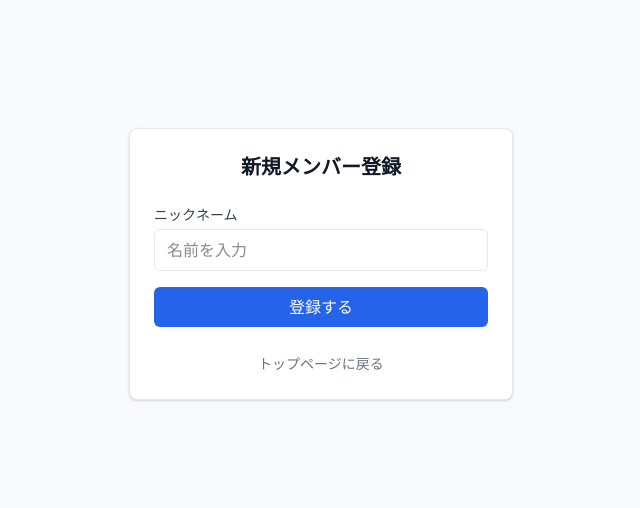
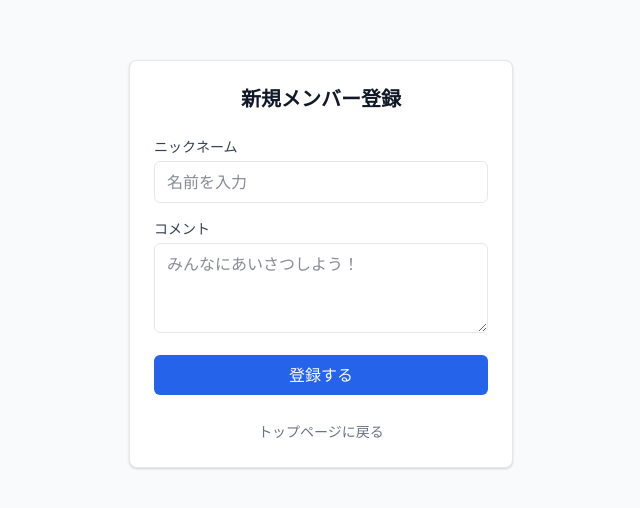
Before and after one commit to SimiChoco/SIDLab-paper-app, a Next.js app: page /register in a window 1280 px wide. Shown: the part 136-644 px from the top of the page, without its empty margins (319-959 px from the left). Built offline with nearby package versions, Linux system fonts and the light colour scheme; no server answers.

Commit message:
add text input for new user comment

```diff
--- a/src/app/register/page.tsx
+++ b/src/app/register/page.tsx
@@ -8,7 +8,7 @@ import Link from "next/link";
 export default function RegisterPage() {
   const router = useRouter();
   const [name, setName] = useState("");
-  const [comment, setComment] = useState("default comment");
+  const [comment, setComment] = useState("");
   const [loading, setLoading] = useState(false);
   const [error, setError] = useState<string | null>(null);
 
@@ -61,6 +61,23 @@ export default function RegisterPage() {
             />
           </div>
 
+          <div>
+            <label
+              htmlFor="comment"
+              className="block text-sm font-medium text-gray-700 mb-1"
+            >
+              コメント
+            </label>
+            <textarea
+              id="comment"
+              value={comment}
+              onChange={(e) => setComment(e.target.value)}
+              className="input-field"
+              placeholder="みんなにあいさつしよう！"
+              rows={3}
+            />
+          </div>
+
           <button
             type="submit"
             disabled={loading}
```
